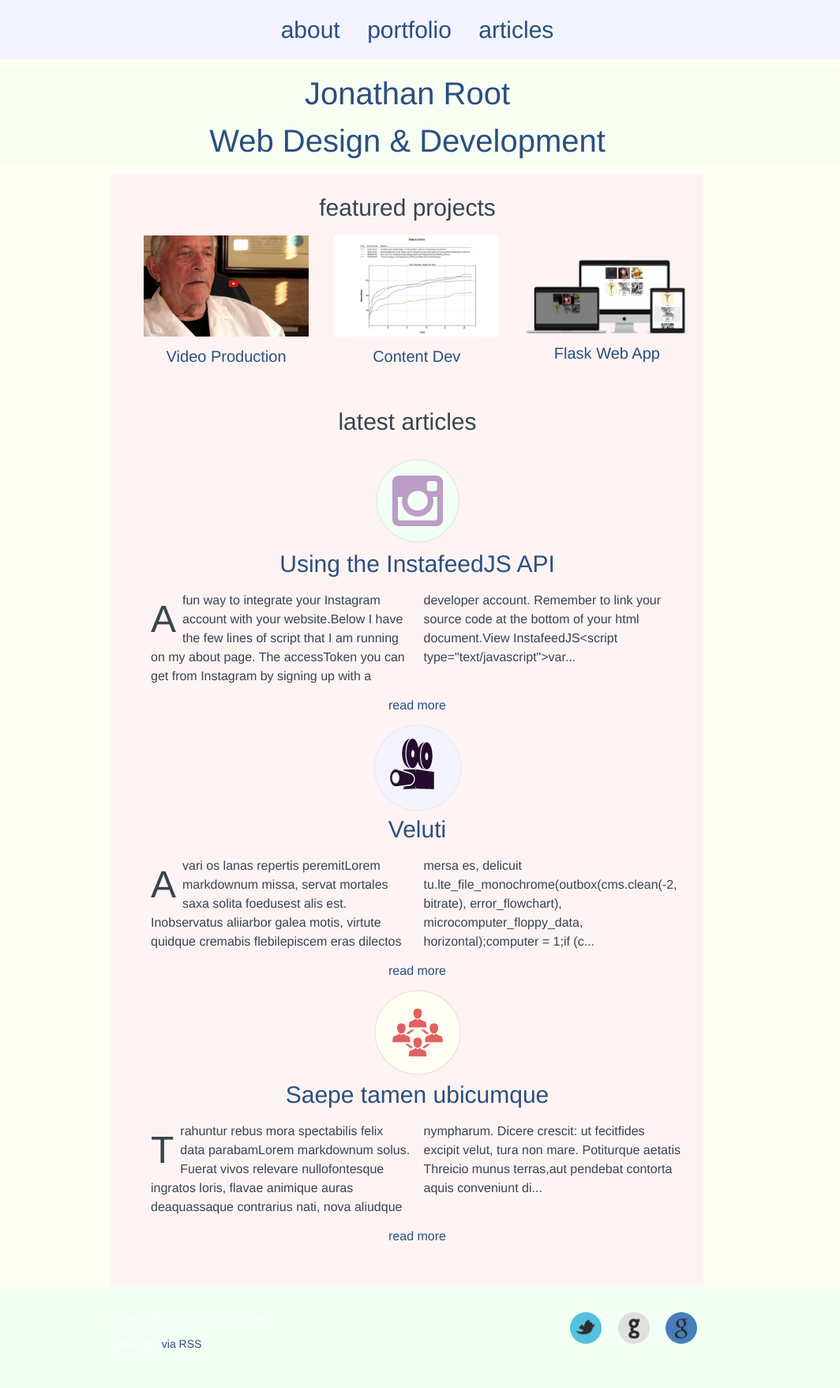
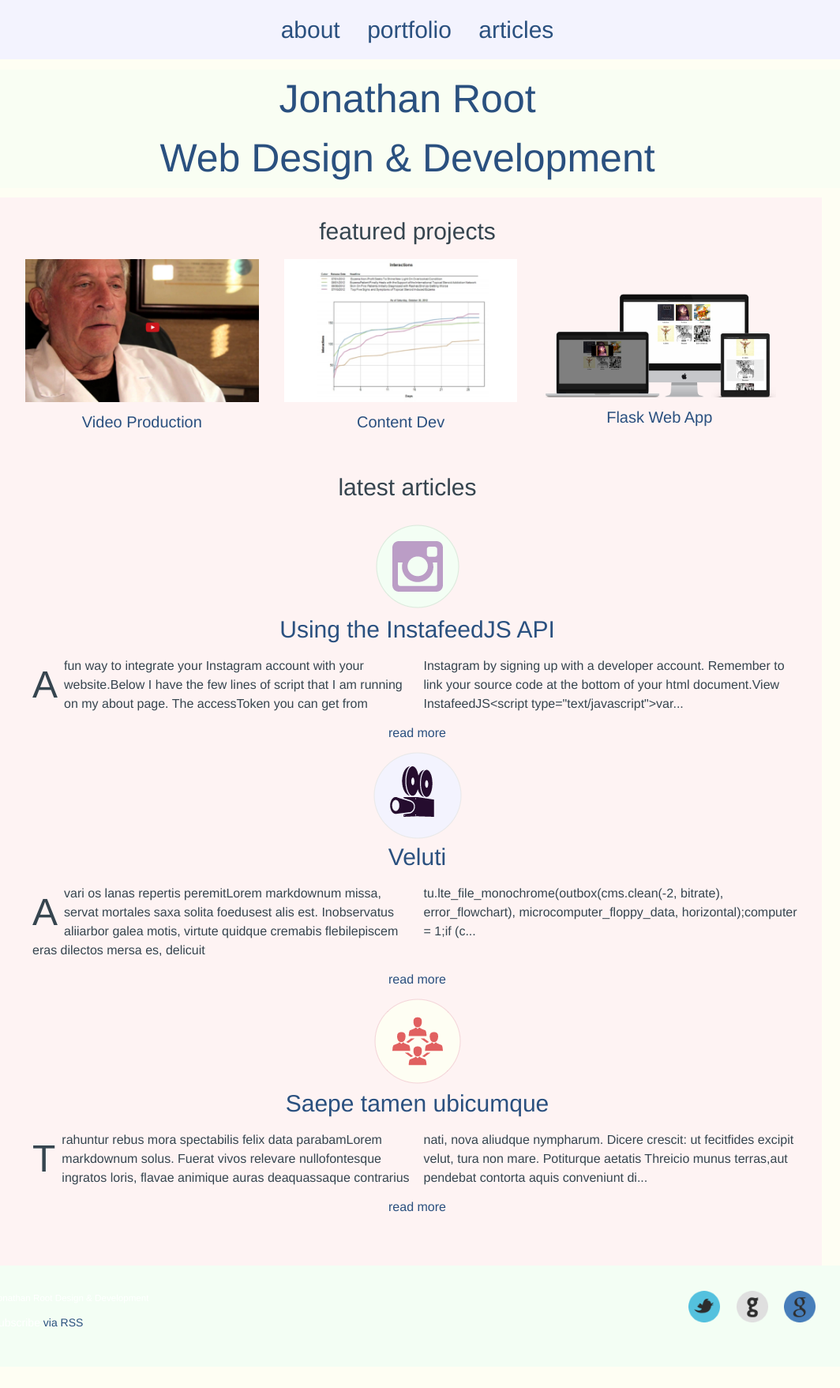
Before and after one commit to jaroot32/jonathanRootPortfolio, a Jekyll site: the page built from index.html, in a window 1280 px wide. Shown: the whole page at 79% size, without its empty margins (124-1188 px from the left). Built offline with Jekyll 4.4.1, drawn with Linux system fonts in a browser that asks for light colours; nearby versions of some CDN libraries; after the commit the page ends 1730 px from its top, so only the background shows below that.

Commit message:
some easeljs

```diff
--- a/css/main.scss
+++ b/css/main.scss
@@ -12,7 +12,7 @@ $small-font-size:  $base-font-size * 0.875;
 $base-line-height: 1.5;
 
 $mega-font-size: 50px;
-$h1-font-size: 40px;
+$h1-font-size: 50px;
 $h2-font-size: 30px;
 $h3-font-size: 20px;
 $h4-font-size: 18px;
@@ -31,7 +31,7 @@ $grey-color-dark:  darken($grey-color, 25%);
 $blue-color: #c3e5e7;
 
 // Width of the content area
-$content-width:    800px;
+$content-width:    1100px;
 
 $on-palm:          600px;
 $on-laptop:        800px;
```
Also changed, not shown: 1 other file.
